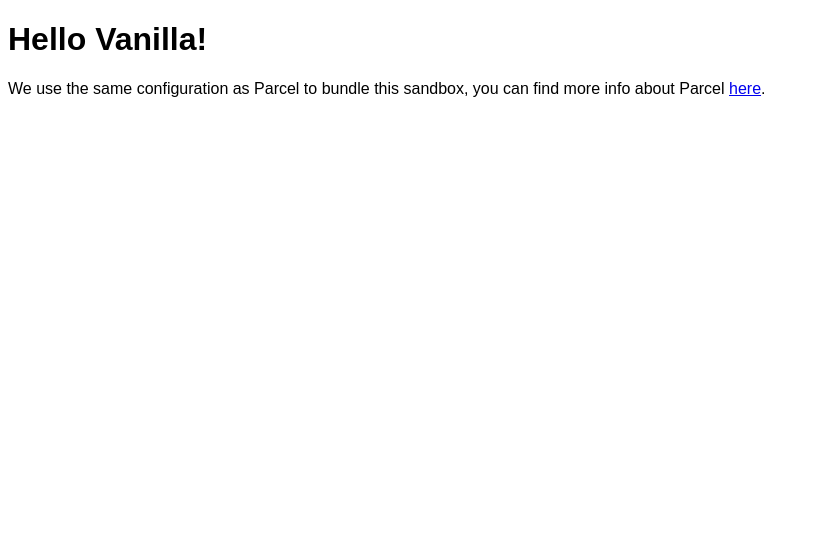
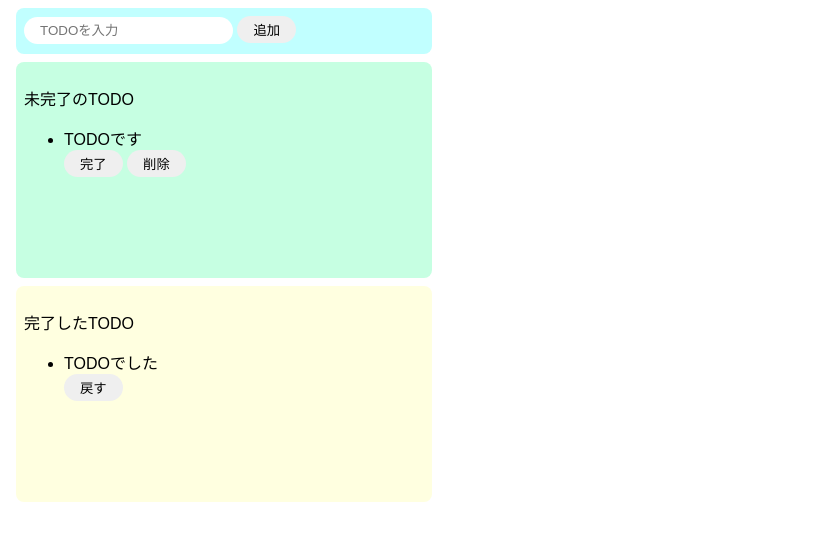
Before and after one commit to shusaku009/TODO-JavaScript, a website built with Parcel: page src/index.html in a window 1280 px wide. Shown: the whole page, without its empty margins (0-819 px from the left). Built offline with nearby package versions, Linux system fonts and the light colour scheme.

Commit message:
Update 4 files

```diff
--- a/src/index.html
+++ b/src/index.html
@@ -1,13 +1,34 @@
 <!DOCTYPE html>
 <html>
   <head>
-    <title>Parcel Sandbox</title>
+    <title>TODO(JS)</title>
     <meta charset="UTF-8" />
   </head>
 
   <body>
-    <div id="app"></div>
-
+    <div class="input-area">
+      <input placeholder="TODOを入力" />
+      <button>追加</button>
+    </div>
+    <div class="incomplete-area">
+      <p>未完了のTODO</p>
+      <ul>
+        <li>TODOです</li>
+        <div>
+          <button>完了</button>
+          <button>削除</button>
+        </div>
+      </ul>
+    </div>
+    <div class="complete-area">
+      <p>完了したTODO</p>
+      <ul>
+        <li>TODOでした</li>
+        <div>
+          <button>戻す</button>
+        </div>
+      </ul>
+    </div>
     <script src="./index.mjs" type="module"></script>
   </body>
 </html>
--- a/src/index.mjs
+++ b/src/index.mjs
@@ -1,10 +1 @@
 import "./styles.css";
-
-document.getElementById("app").innerHTML = `
-<h1>Hello Vanilla!</h1>
-<div>
-  We use the same configuration as Parcel to bundle this sandbox, you can find more
-  info about Parcel
-  <a href="https://parceljs.org" target="_blank" rel="noopener noreferrer">here</a>.
-</div>
-`;
--- a/src/styles.css
+++ b/src/styles.css
@@ -1,3 +1,49 @@
 body {
   font-family: sans-serif;
 }
+
+input {
+  border-radius: 16px;
+  border: none;
+  padding: 6px 16px;
+  outline: none;
+}
+
+button {
+  border-radius: 16px;
+  border: none;
+  padding: 4px 16px;
+}
+
+button:hover {
+  background-color: #ff7fff;
+  color: #fff;
+  cursor: pointer;
+}
+
+.input-area {
+  background-color: #c1ffff;
+  width: 400px;
+  height: 30px;
+  padding: 8px;
+  margin: 8px;
+  border-radius: 8px;
+}
+
+.incomplete-area {
+  background-color: #c6ffe2;
+  width: 400px;
+  min-height: 200px;
+  padding: 8px;
+  margin: 8px;
+  border-radius: 8px;
+}
+
+.complete-area {
+  background-color: #ffffe0;
+  width: 400px;
+  min-height: 200px;
+  padding: 8px;
+  margin: 8px;
+  border-radius: 8px;
+}
```
Also changed, not shown: 1 other file.
